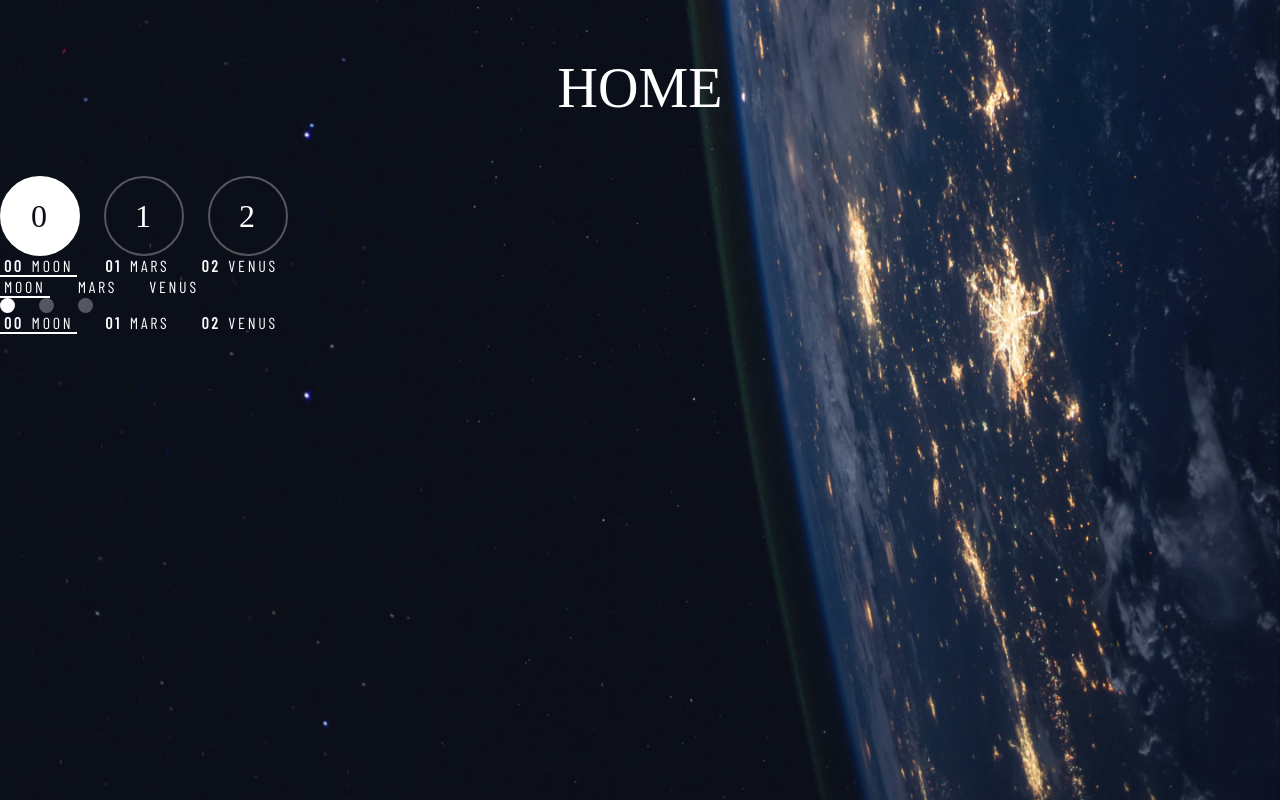
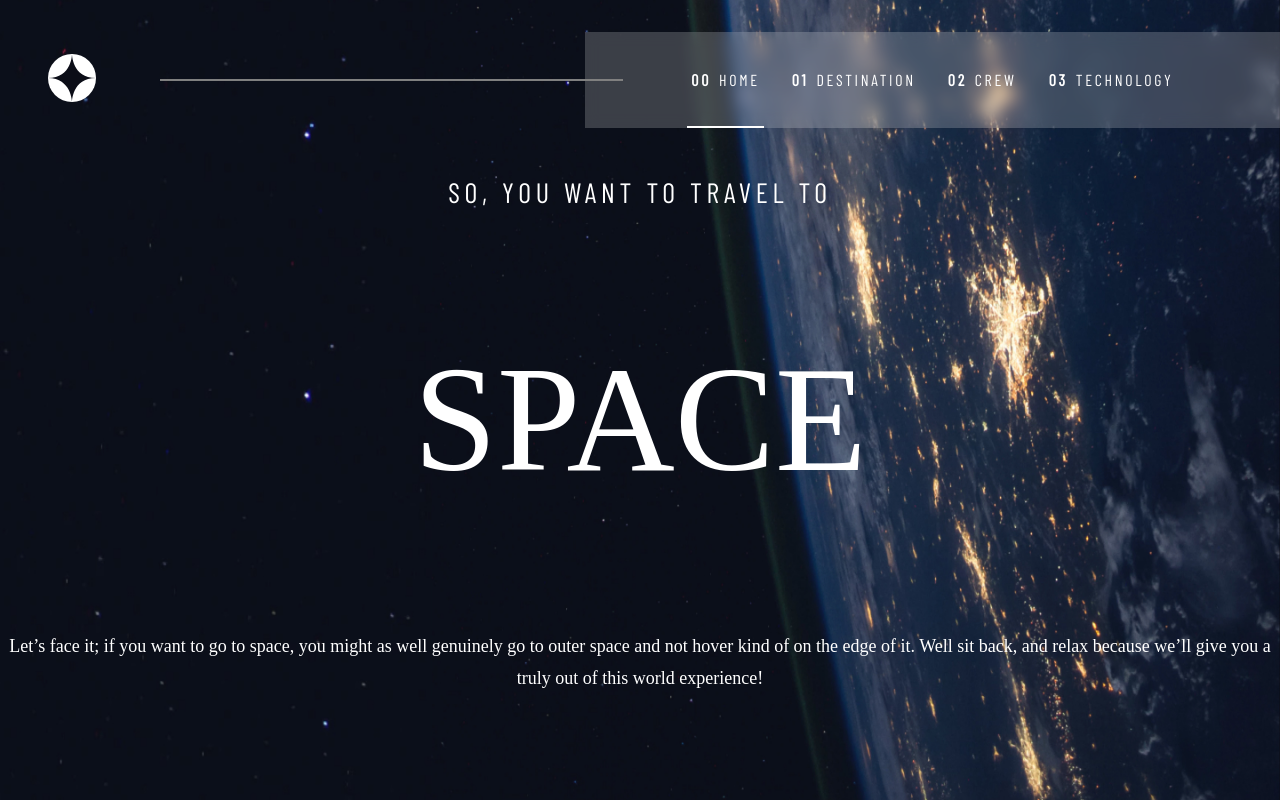
Before and after one commit to dmitri987/demo-space-travel, a React (Create React App) app: page /crew in a window 1280 px wide. Built offline with nearby package versions, Linux system fonts and the light colour scheme; a web font is replaced by a local one.

Commit message:
added useViewportResizedWidth, made few modification in createPage

```diff
--- a/package.json
+++ b/package.json
@@ -3,6 +3,7 @@
   "version": "0.1.0",
   "private": true,
   "dependencies": {
+    "@react-hook/resize-observer": "^1.2.5",
     "@testing-library/jest-dom": "^5.16.1",
     "@testing-library/react": "^12.1.2",
     "@testing-library/user-event": "^13.5.0",
--- a/src/App.js
+++ b/src/App.js
@@ -3,7 +3,6 @@ import HomePage from "./components/Home/HomePage";
 import "./App.css";
 
 // const HomePage = createPage({ pageName: "home" });
-console.log(HomePage);
 
 function App() {
   return (
--- a/src/components/Home/HomePage.js
+++ b/src/components/Home/HomePage.js
@@ -1,21 +1,16 @@
 import React from "react";
+import styled from "styled-components";
+// import '../../index.css'
 import { createPage } from "../Page";
 import bgImageDesktop from "./bg-home-desktop.jpg";
 import bgImageTablet from "./bg-home-tablet.jpg";
 import bgImageMobile from "./bg-home-mobile.jpg";
 // import "./HomePage.css";
 
-console.log("HomePage:", bgImageMobile);
-const HomePage = createPage({
-  pageName: "home",
+const Page = createPage({
   bgImageDesktop,
   bgImageTablet,
   bgImageMobile,
-  navbarItems: [
-    { title: "moon", url: "#moon" },
-    { title: "mars", url: "#mars" },
-    { title: "venus", url: "#venus" },
-  ],
 });
 
 // const HomePage = (props) => {
@@ -26,4 +21,23 @@ const HomePage = createPage({
 //   );
 // };
 
-export default HomePage;
+const Content = styled.section`
+  color: rgba(var(--color-white));
+`;
+
+const Home = () => (
+  <Page>
+    <Content>
+      <h5>SO, YOU WANT TO TRAVEL TO</h5>
+      <h1>SPACE</h1>
+      <p>
+        Let’s face it; if you want to go to space, you might as well genuinely
+        go to outer space and not hover kind of on the edge of it. Well sit
+        back, and relax because we’ll give you a truly out of this world
+        experience!
+      </p>
+    </Content>
+  </Page>
+);
+
+export default Home;
--- a/src/components/NavBar/NavBar.js
+++ b/src/components/NavBar/NavBar.js
@@ -18,13 +18,13 @@ const Toggler = ({ onClick }) => (
   <img className="toggler" onClick={onClick} src={sandwich} alt="toggle menu" />
 );
 
-const NavPanel = ({ items, MenuComponent, inline }) => {
+const NavPanel = ({ items, MenuComponent, tablet, mobile }) => {
   const Menu = MenuComponent ?? Navs;
   const [show, setShow] = useState(false);
   const togglePanel = () => setShow(!show);
 
   return (
-    <div className={"panel-with-toggler" + (inline ? " inline" : "")}>
+    <div className={"panel-with-toggler" + (!mobile ? " inline" : "")}>
       <Toggler onClick={togglePanel} />
       <div className={"panel" + (show ? " show" : "")}>
         <img
@@ -34,17 +34,14 @@ const NavPanel = ({ items, MenuComponent, inline }) => {
           aria-hidden="true"
           alt=""
         />
-        <Menu className="menu" items={items} vertical={!inline} />
+        <Menu className="menu" items={items} vertical={mobile} tabs={tablet} />
       </div>
-      {!inline && show && (
-        <div className="backdrop" onClick={togglePanel}></div>
-      )}
+      {mobile && show && <div className="backdrop" onClick={togglePanel}></div>}
     </div>
   );
 };
 
 const NavBar = ({ menuItems, MenuComponent, tablet, mobile }) => {
-  console.log("NavBar");
   const size = mobile ? " mobile" : tablet ? " tablet" : " desktop";
   const desktop = !(tablet || mobile);
 
@@ -57,7 +54,8 @@ const NavBar = ({ menuItems, MenuComponent, tablet, mobile }) => {
       <NavPanel
         items={menuItems}
         MenuComponent={MenuComponent}
-        inline={!mobile}
+        tablet={tablet}
+        mobile={mobile}
       />
     </div>
   );
--- a/src/components/Page.js
+++ b/src/components/Page.js
@@ -1,7 +1,9 @@
-import React from "react";
+import React, { useState } from "react";
 // import PropTypes from "prop-types";
 import styled, { css } from "styled-components";
-import Navs from "./Navs/Navs";
+import NavBar from "./NavBar/NavBar";
+import data from "../data.json";
+import { useViewportResizedWidth } from "../helpers";
 
 const setBackgroundImageUrl = (url, maxWidth = null) => {
   if (!url) return;
@@ -18,12 +20,12 @@ const setBackgroundImageUrl = (url, maxWidth = null) => {
 };
 
 export const createPage = ({
-  pageName,
   bgImageDesktop,
   bgImageTablet,
   bgImageMobile,
-  navbarItems,
 }) => {
+  const { desktop, tablet } = data.breakpoints;
+
   const Page = styled.div`
     display: flow-root;
     min-height: 100vh;
@@ -31,20 +33,25 @@ export const createPage = ({
     background-position: center center;
 
     ${setBackgroundImageUrl(bgImageDesktop)}
-    ${setBackgroundImageUrl(bgImageTablet, "1024px")}
-    ${setBackgroundImageUrl(bgImageMobile, "750px")}
+    ${setBackgroundImageUrl(bgImageTablet, desktop + "px")}
+    ${setBackgroundImageUrl(bgImageMobile, tablet + "px")}
   `;
 
-  console.log(navbarItems);
+  return ({ children }) => {
+    const [viewportWidth, setViewportWidth] = useState();
+    useViewportResizedWidth(setViewportWidth);
 
-  return () => (
-    <Page>
-      <h3 style={{ color: "white" }}>{pageName}</h3>
-      <Navs items={navbarItems} rounds />
-      <Navs items={navbarItems} />
-      <Navs items={navbarItems} tabs />
-      <Navs items={navbarItems} bullets />
-      <Navs items={navbarItems} background />
-    </Page>
-  );
+    const styles = {
+      mobile: viewportWidth < tablet,
+      tablet: viewportWidth < desktop,
+      desktop: viewportWidth >= desktop,
+    };
+
+    return (
+      <Page>
+        <NavBar menuItems={data.navBar} {...styles} />
+        {children}
+      </Page>
+    );
+  };
 };
--- /dev/null
+++ b/src/data.json
@@ -0,0 +1,12 @@
+{
+  "breakpoints": {
+    "desktop": 1024,
+    "tablet": 750
+  },
+  "navBar": [
+    { "title": "home", "url": "/" },
+    { "title": "destination", "url": "/destination" },
+    { "title": "crew", "url": "/crew" },
+    { "title": "technology", "url": "/technology" }
+  ]
+}
--- /dev/null
+++ b/src/helpers.js
@@ -0,0 +1,14 @@
+// import { useLayoutEffect } from "react";
+
+const callbacks = new Set();
+
+const viewportObserver = new ResizeObserver((entries) => {
+  callbacks.forEach((callback) => callback(entries[0].contentRect.width));
+});
+
+viewportObserver.observe(document.documentElement);
+
+export const useViewportResizedWidth = (callback) => {
+  if (callback && !callbacks.has(callback)) callbacks.add(callback);
+  // console.log("useViewportResizeObserver", callbacks);
+};
--- a/src/index.css
+++ b/src/index.css
@@ -14,6 +14,10 @@
   --color-white: 255 255 255;
   --color-gray: 208 214 249;
   --color-black: 11 13 23;
+
+  /** BREAKPOINTS **/
+  --tablet: 750px;
+  --desktop: 1024px;
 }
 * {
   box-sizing: border-box;
```
Also changed, not shown: 2 other files (tests, documents, lock files or other folders).
